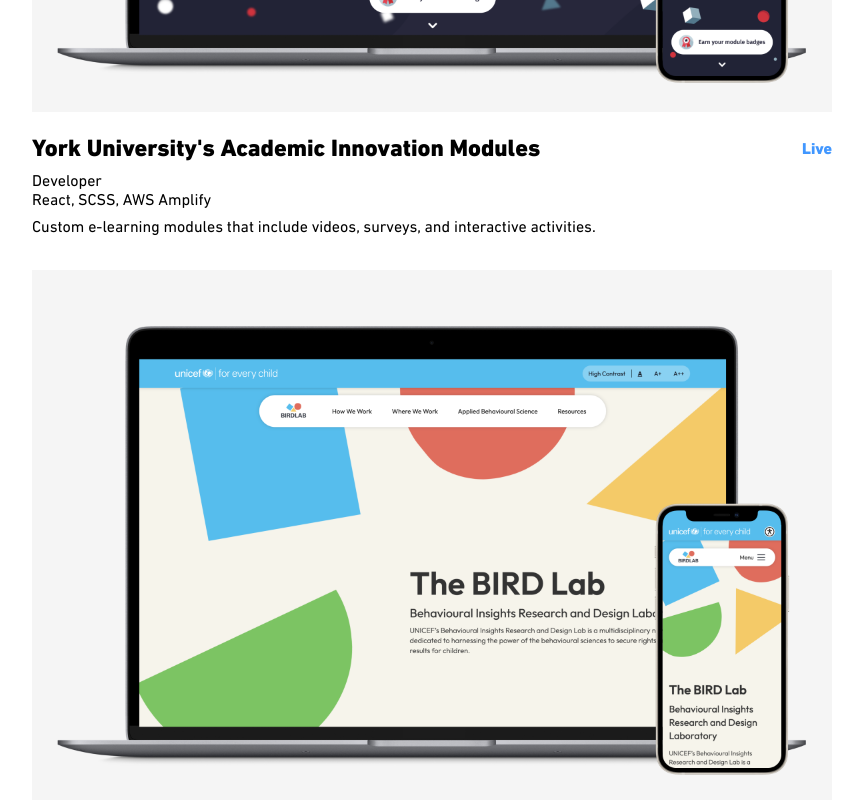
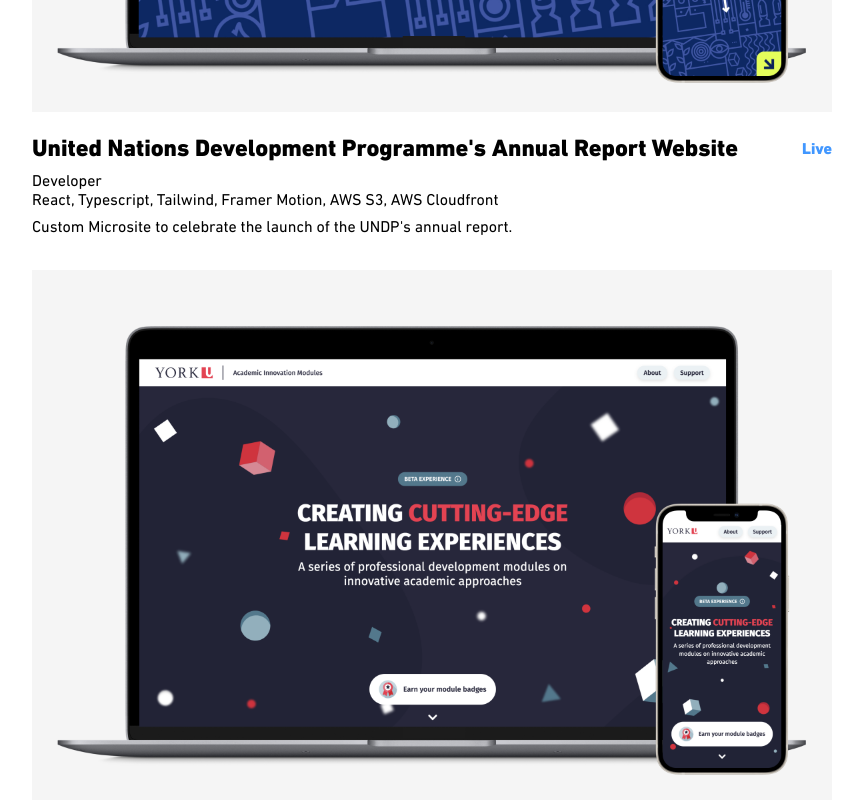
Before and after one commit to MichaelMifsudSweeney/portfolio-site, a React (Create React App) app: page / in a window 1280 px wide. Shown: the part 740-1540 px from the top of the page, without its empty margins (208-1071 px from the left). Built offline with nearby package versions, Linux system fonts and the light colour scheme.

Commit message:
add undp to homepage

```diff
--- a/src/components/HomePage/Homepage.jsx
+++ b/src/components/HomePage/Homepage.jsx
@@ -9,9 +9,17 @@
 
     const listOfWork = [
         {
+            title: "United Nations Development Programme's Annual Report Website",
+            role: "Developer",
+            stack: "React, Typescript, Tailwind, Framer Motion, AWS S3, AWS Cloudfront",
+            description: "Custom Microsite to celebrate the launch of the UNDP's annual report.",
+            links: [{ title: "Live", link: "https://report.hdr.undp.org/" }],
+            img: "UNDPHero"
+        },
+        {
             title: "York University's Academic Innovation Modules",
             role: "Developer",
-            stack: "React, SCSS, AWS Amplify",
+            stack: "React, SCSS, Framer-Motion, AWS Amplify",
             description: "Custom e-learning modules that include videos, surveys, and interactive activities.",
             links: [{ title: "Live", link: "https://www.academicinnovationmodules.com/" }],
             img: "YorkUModulesHero"
```
Also changed, not shown: src/assets/imgs/UNDPHero.png (added).
